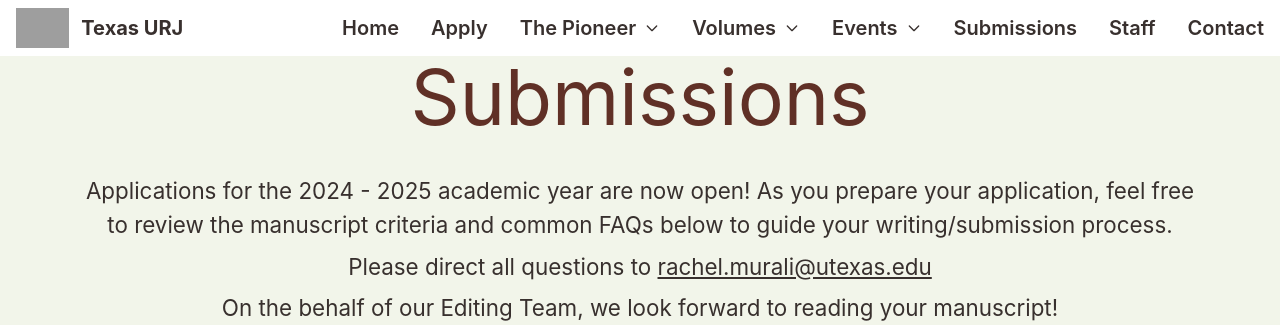
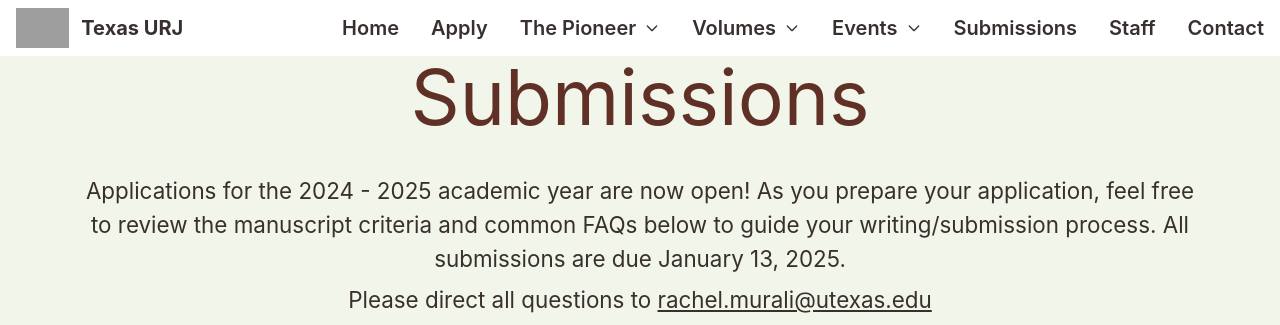
Before and after one commit to texas-urj/texas-urj.github.io, a Next.js app: page /submissions in a window 1280 px wide. Shown: the top 325 px of the page. Built offline with nearby package versions, Linux system fonts and the light colour scheme; grey boxes are pictures that could not be loaded.

Commit message:
submissions due date

```diff
--- a/pages/submissions.tsx
+++ b/pages/submissions.tsx
@@ -7,7 +7,7 @@ const Submissions = () => {
     <>
       <Navigation name='Texas URJ'></Navigation>
       <h1>Submissions</h1>
-      <p>Applications for the 2024 - 2025 academic year are now open! As you prepare your application, feel free to review the manuscript criteria and common FAQs below to guide your writing/submission process.      </p>
+      <p>Applications for the 2024 - 2025 academic year are now open! As you prepare your application, feel free to review the manuscript criteria and common FAQs below to guide your writing/submission process. All submissions are due January 13, 2025.</p>
       <p>Please direct all questions to <a className='underline hover:no-underline' href='mailto:rachel.murali@utexas.edu'>rachel.murali@utexas.edu</a></p>
       <p>On the behalf of our Editing Team, we look forward to reading your manuscript!</p>
       <h2> <a href='https://utexas.qualtrics.com/jfe/form/SV_3r3tYtL49zOLNgW' className='text-orange-800 hover:underline'>Click here to apply</a></h2>
```
